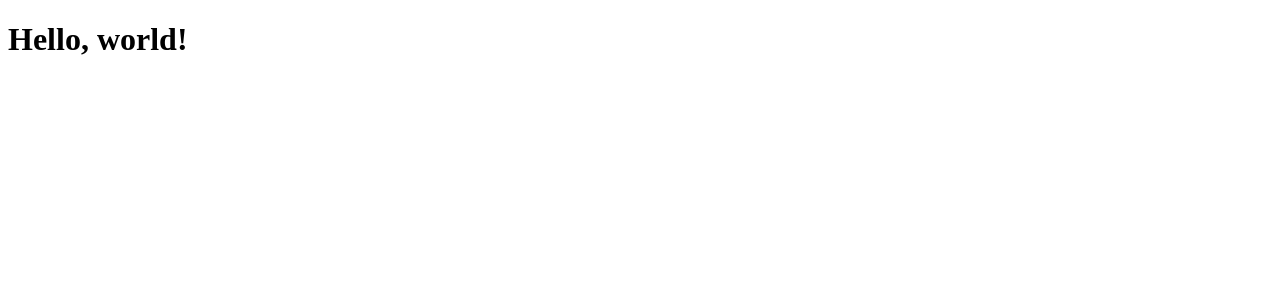
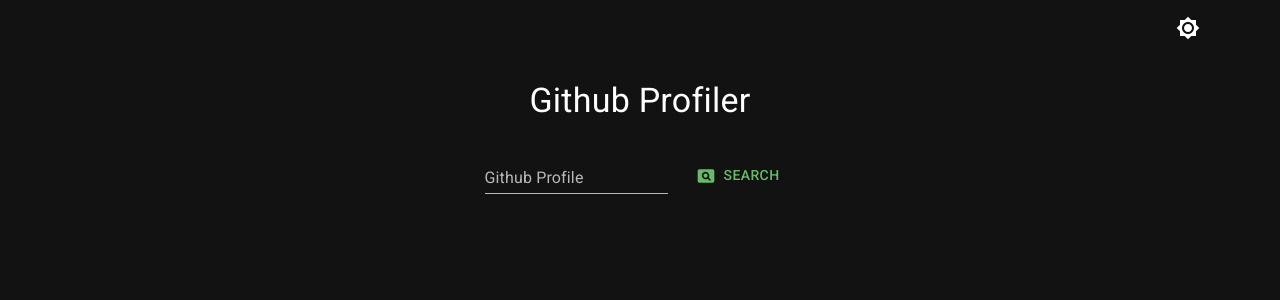
Before and after one commit to devastion/gh-api-consume, a React (Vite) app: page / in a window 1280 px wide. Shown: the top 300 px of the page. Built offline with nearby package versions, Linux system fonts and the light colour scheme.

Commit message:
Added redux store with profile reducer.

```diff
--- a/package.json
+++ b/package.json
@@ -22,6 +22,7 @@
     "@parcel/transformer-typescript-tsc": "^2.4.1",
     "@types/react": "^18.0.5",
     "@types/react-dom": "^18.0.1",
+    "@types/react-redux": "^7.1.24",
     "@typescript-eslint/eslint-plugin": "^5.20.0",
     "@typescript-eslint/parser": "^5.20.0",
     "eslint": "^8.13.0",
@@ -35,16 +36,20 @@
     "ntl": "^5.1.0",
     "parcel": "^2.4.1",
     "prettier": "^2.6.2",
+    "process": "^0.11.10",
     "rimraf": "^3.0.2",
     "typescript": "^4.6.3"
   },
   "dependencies": {
     "@emotion/react": "^11.9.0",
     "@emotion/styled": "^11.8.1",
+    "@mui/icons-material": "^5.6.2",
     "@mui/material": "^5.6.2",
     "@reduxjs/toolkit": "^1.8.1",
+    "axios": "^0.26.1",
     "react": "^18.0.0",
     "react-dom": "^18.0.0",
+    "react-redux": "^8.0.0",
     "react-router-dom": "^6.3.0"
   }
 }
--- a/src/App.tsx
+++ b/src/App.tsx
@@ -1,3 +1,81 @@
-export default function App() {
-  return <h1>Hello, world!</h1>;
+import React from "react";
+import {
+  Container,
+  CssBaseline,
+  ThemeProvider,
+  createTheme,
+  useTheme,
+  IconButton,
+  Box,
+} from "@mui/material";
+import Brightness4Icon from "@mui/icons-material/Brightness4";
+import Brightness7Icon from "@mui/icons-material/Brightness7";
+import SearchInput from "./components/SearchInput";
+
+const ColorModeContext = React.createContext({ toggleColorMode: () => {} });
+
+function App() {
+  const theme = useTheme();
+  const colorMode = React.useContext(ColorModeContext);
+
+  return (
+    <Box
+      sx={{
+        display: "flex",
+        width: "100%",
+        alignItems: "flex-end",
+        justifyContent: "flex-end",
+        backgroundColor: "background.default",
+        color: "text.primary",
+        borderRadius: 1,
+        p: 1,
+      }}
+    >
+      <IconButton
+        sx={{ ml: 1, alignSelf: "flex-start" }}
+        onClick={colorMode.toggleColorMode}
+        color="inherit"
+      >
+        {theme.palette.mode === "dark" ? (
+          <Brightness7Icon />
+        ) : (
+          <Brightness4Icon />
+        )}
+      </IconButton>
+    </Box>
+  );
 }
+
+export default function ToggleColorMode() {
+  const [mode, setMode] = React.useState<"light" | "dark">("dark");
+  const colorMode = React.useMemo(
+    () => ({
+      toggleColorMode: () => {
+        setMode((prevMode) => (prevMode === "light" ? "dark" : "light"));
+      },
+    }),
+    []
+  );
+
+  const theme = React.useMemo(
+    () =>
+      createTheme({
+        palette: {
+          mode,
+        },
+      }),
+    [mode]
+  );
+
+  return (
+    <ColorModeContext.Provider value={colorMode}>
+      <ThemeProvider theme={theme}>
+        <CssBaseline />
+        <Container>
+          <App />
+          <SearchInput />
+        </Container>
+      </ThemeProvider>
+    </ColorModeContext.Provider>
+  );
+}
--- /dev/null
+++ b/src/components/SearchInput.tsx
@@ -0,0 +1,60 @@
+import React from "react";
+import { Box, Button, TextField, Typography } from "@mui/material";
+import PageviewRoundedIcon from "@mui/icons-material/PageviewRounded";
+import { useAppDispatch } from "../store/hooks";
+import { getProfileInfo } from "../store/profile/profileSlice";
+
+export default function SearchInput() {
+  const [profileName, setProfileName] = React.useState("");
+  const dispatch = useAppDispatch();
+
+  const searchProfile: React.ChangeEventHandler<HTMLInputElement> = (e) => {
+    e.preventDefault();
+    setProfileName(e.target.value);
+  };
+
+  const fetchProfile = () => {
+    dispatch(getProfileInfo(profileName));
+  };
+
+  return (
+    <>
+      <Typography
+        variant="h4"
+        component="h1"
+        sx={{ textAlign: "center", my: 3 }}
+      >
+        Github Profiler
+      </Typography>
+
+      <Box
+        sx={{
+          display: "flex",
+          justifyContent: "center",
+          alignItems: "flex-end",
+          flexDirection: "row",
+        }}
+      >
+        <TextField
+          type="text"
+          id="standard-basic"
+          label="Github Profile"
+          variant="standard"
+          value={profileName}
+          onChange={searchProfile}
+        />
+        <Button
+          onClick={fetchProfile}
+          color="success"
+          sx={{
+            px: 2,
+            ml: 2,
+          }}
+          startIcon={<PageviewRoundedIcon />}
+        >
+          Search
+        </Button>
+      </Box>
+    </>
+  );
+}
--- a/src/index.html
+++ b/src/index.html
@@ -4,7 +4,11 @@
     <meta charset="UTF-8" />
     <meta http-equiv="X-UA-Compatible" content="IE=edge" />
     <meta name="viewport" content="width=device-width, initial-scale=1.0" />
-    <title>React with Typescript</title>
+    <title>Github Profiler - Consuming the Github API!</title>
+    <link
+      rel="stylesheet"
+      href="https://fonts.googleapis.com/css?family=Roboto:300,400,500,700&display=swap"
+    />
   </head>
   <body>
     <div id="root"></div>
--- a/src/index.tsx
+++ b/src/index.tsx
@@ -1,7 +1,13 @@
 import { createRoot } from "react-dom/client";
+import { Provider } from "react-redux";
+import store from "./store/store";
 import App from "./App";
 
 const container: any = document.getElementById("root");
 const root = createRoot(container);
 
-root.render(<App />);
+root.render(
+  <Provider store={store}>
+    <App />
+  </Provider>
+);
--- /dev/null
+++ b/src/store/hooks.tsx
@@ -0,0 +1,5 @@
+import { TypedUseSelectorHook, useDispatch, useSelector } from "react-redux";
+import type { RootState, AppDispatch } from "./store";
+
+export const useAppDispatch = () => useDispatch<AppDispatch>();
+export const useAppSelector: TypedUseSelectorHook<RootState> = useSelector;
--- /dev/null
+++ b/src/store/profile/profileService.tsx
@@ -0,0 +1,14 @@
+import axios from "axios";
+
+const API_URL = "https://api.github.com/users/";
+
+const getUserInfo = async (user: string) => {
+  const response = await axios.get(API_URL + user);
+  return response.data;
+};
+
+const profileService = {
+  getUserInfo,
+};
+
+export default profileService;
--- /dev/null
+++ b/src/store/profile/profileSlice.tsx
@@ -0,0 +1,45 @@
+import { createSlice, createAsyncThunk } from "@reduxjs/toolkit";
+import profileService from "./profileService";
+
+export const getProfileInfo = createAsyncThunk(
+  "profile/info",
+  async (user: string, { rejectWithValue }) => {
+    try {
+      const response = await profileService.getUserInfo(user);
+      return response;
+    } catch (err) {
+      return rejectWithValue(err);
+    }
+  }
+);
+
+interface ProfileState {
+  data: [];
+  loading: "idle" | "success" | "fail" | "pending";
+}
+
+const initialState = {
+  data: [],
+  loading: "idle",
+} as ProfileState;
+
+const profileSlice = createSlice({
+  name: "profile",
+  initialState,
+  reducers: {},
+  extraReducers: (builder) => {
+    builder
+      .addCase(getProfileInfo.fulfilled, (state, action) => {
+        state.data = action.payload;
+        state.loading = "success";
+      })
+      .addCase(getProfileInfo.rejected, (state) => {
+        state.loading = "fail";
+      })
+      .addCase(getProfileInfo.pending, (state) => {
+        state.loading = "pending";
+      });
+  },
+});
+
+export default profileSlice.reducer;
--- /dev/null
+++ b/src/store/store.tsx
@@ -0,0 +1,13 @@
+import { configureStore } from "@reduxjs/toolkit";
+import profileReducer from "./profile/profileSlice";
+
+export const store = configureStore({
+  reducer: {
+    profile: profileReducer,
+  },
+});
+
+export type RootState = ReturnType<typeof store.getState>;
+export type AppDispatch = typeof store.dispatch;
+
+export default store;
```
Also changed, not shown: 1 other file (tests, documents, lock files or other folders).
